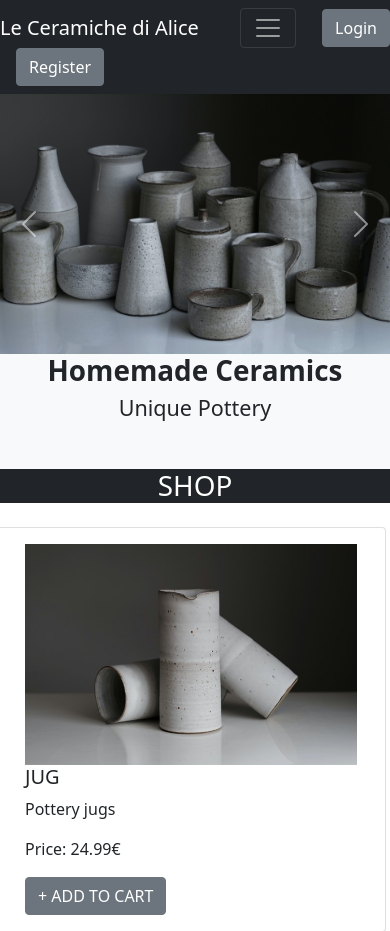
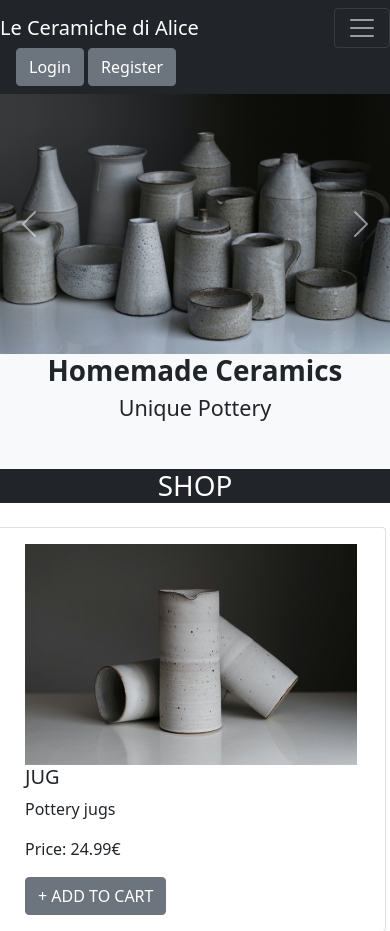
Before and after one commit to sararighetti/Entrevista3, a plain HTML site: page index.html in a window 390 px wide. Shown: the top 931 px of the page. Drawn offline with nearby package versions, Linux system fonts and the light colour scheme.

Commit message:
div cretaed for adjust margin for both buttons Login and Registre in Navbar

```diff
--- a/index.html
+++ b/index.html
@@ -34,11 +34,13 @@
               </li>
           </ul>
         </div>
+        <div class="mx-3">
         <!-- Button trigger modal -->
         <button type="button" class="btn btn-secondary" data-toggle="modal" data-target="#exampleModal">Login</button>
           <!-- Button trigger modal -->
-        <button type="button" class="btn btn-secondary mx-3" data-toggle="modal" data-target="#exampleModal1">Register</button>
-  <!-- Modal Login -->
+        <button type="button" class="btn btn-secondary" data-toggle="modal" data-target="#exampleModal1">Register</button>
+      </div>
+        <!-- Modal Login -->
   <div class="modal fade" id="exampleModal" tabindex="-1" aria-labelledby="exampleModalLabel" aria-hidden="true">
     <div class="modal-dialog">
       <div class="modal-content">
```
